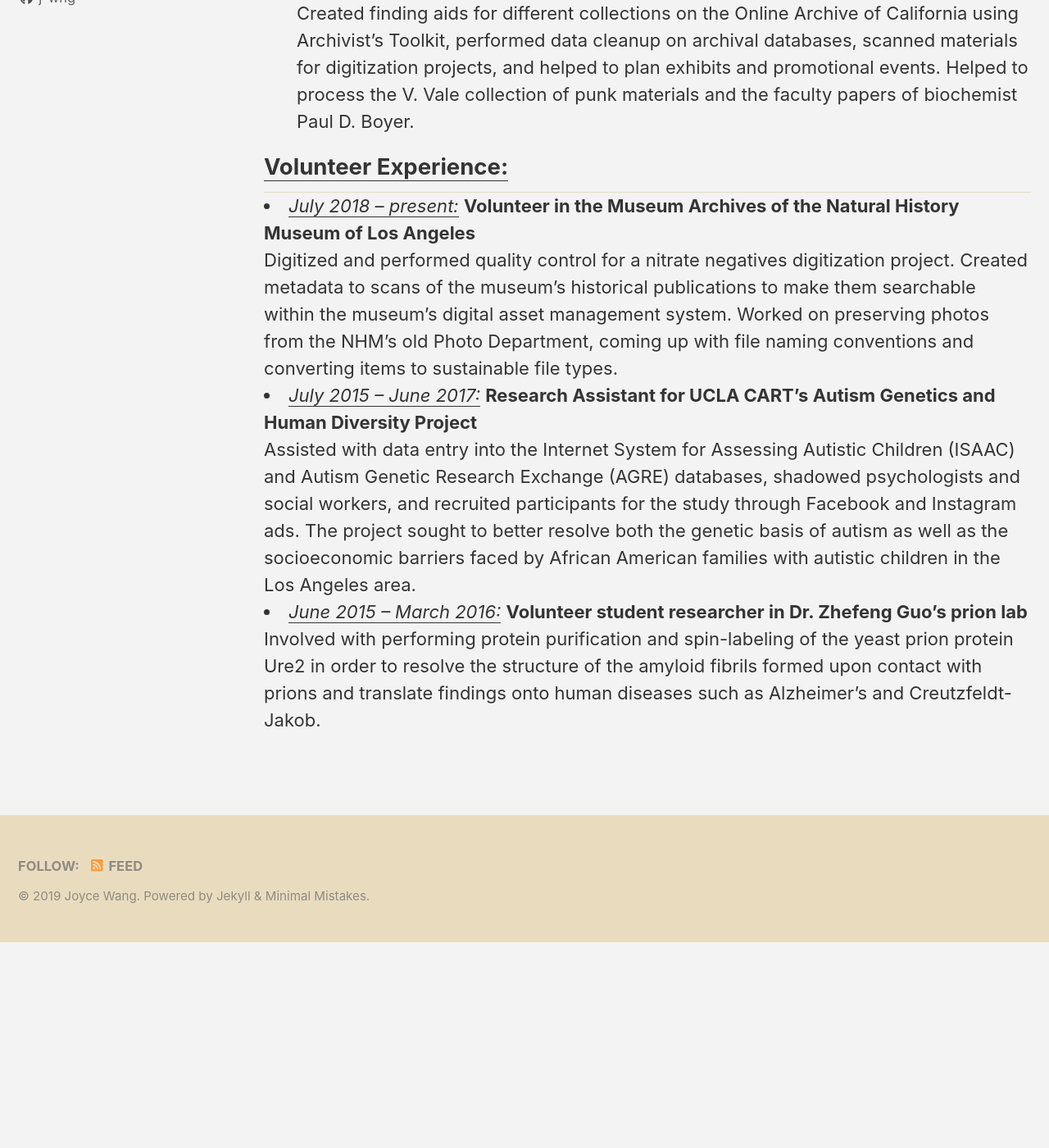
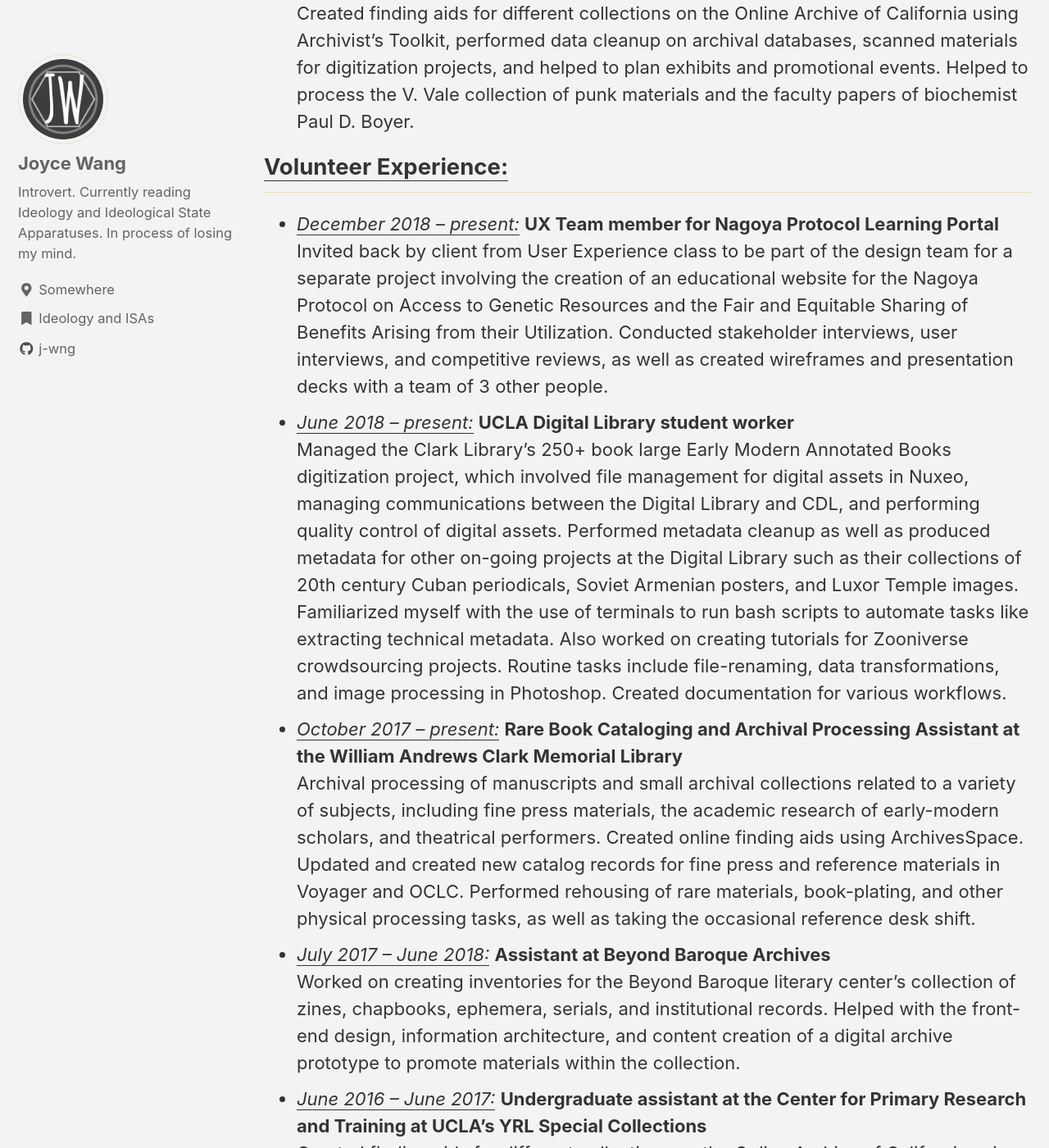
Before and after one commit to j-wng/portfolio, a Jekyll site: the page built from _pages/cv_courses.html, in a window 1280 px wide and 1400 px high, scrolled down 2094 px. Shown: the whole window at 82% size. Built offline with Jekyll 4.4.1, drawn with Linux system fonts in a browser that asks for light colours; cached includes are drawn as plain includes; nearby versions of some CDN libraries; before the commit the page ends 3243 px from its top, so only the background shows below that; some of the changed text lies outside the part shown.

Commit message:
Update cv_courses.html

```diff
--- a/_pages/cv_courses.html
+++ b/_pages/cv_courses.html
@@ -113,6 +113,25 @@
 
 <h2><u>Volunteer Experience:</u></h2>
 
+<ul>
+  <li><u><i>December 2018 – present:</u></i> <b>UX Team member for Nagoya Protocol Learning Portal</b><br>
+    Invited back by client from User Experience class to be part of the design team for a separate 	project involving the creation of an educational website for the Nagoya Protocol on Access to 	Genetic Resources and the Fair and Equitable Sharing of Benefits Arising from their Utilization. 	Conducted stakeholder interviews, user interviews, and competitive reviews, as well as created 	wireframes and presentation decks with a team of 3 other people.
+  </li>
+  <li><u><i>June 2018 – present:</u></i> <b>UCLA Digital Library student worker</b><br>
+ Managed the Clark Library’s 250+ book large Early Modern Annotated Books digitization project, 	which involved file management for digital assets in Nuxeo, managing communications between 	the Digital Library and CDL, and performing quality control of digital assets. Performed metadata 	cleanup as well as produced metadata for other on-going projects at the Digital Library such as their 	collections of 20th century Cuban periodicals, Soviet Armenian posters, and Luxor Temple images. 	Familiarized myself with the use of terminals to run bash scripts to automate tasks like extracting 	technical metadata. Also worked on creating tutorials for Zooniverse crowdsourcing projects. 	Routine tasks include file-renaming, data transformations, and image processing in Photoshop. 	Created documentation for various workflows.
+  </li>
+  <li><u><i>October 2017 – present:</u></i> <b>Rare Book Cataloging and Archival Processing Assistant at the William Andrews Clark Memorial Library</b><br>
+  Archival processing of manuscripts and small archival collections related to a variety of subjects, 	including fine press materials, the academic research of early-modern scholars, and theatrical 	performers. Created online finding aids using ArchivesSpace. Updated and created new catalog 	records for fine press and reference materials in Voyager and OCLC. Performed rehousing of rare 	materials, book-plating, and other physical processing tasks, as well as taking the occasional 	reference desk shift.
+  </li>
+  <li><u><i>July 2017 – June 2018:</u></i> <b>Assistant at Beyond Baroque Archives</b> <br>
+  Worked on creating inventories for the Beyond Baroque literary center’s collection of zines, 	chapbooks, ephemera, serials, and institutional records. Helped with the front-end design, 	information architecture, and content creation of a digital archive prototype to promote materials 	within the collection.
+  </li>
+  <li><u><i>June 2016 – June 2017:</u></i> <b>Undergraduate assistant at the Center for Primary Research and Training at UCLA’s YRL Special Collections</b><br>
+  Created finding aids for different collections on the Online Archive of California using Archivist’s 	Toolkit, performed data cleanup on archival databases, scanned materials for digitization projects, 	and helped to plan exhibits and promotional events. Helped to process the V. Vale collection of 	punk materials and the faculty papers of biochemist Paul D. Boyer.
+  </li>
+</ul>
+
+
 <u1>
   <li><u><i>July 2018 – present:</i></u> <b>Volunteer in the Museum Archives of the Natural History Museum of Los Angeles</b><br>
   Digitized and performed quality control for a nitrate negatives digitization project. Created metadata 	to scans of the museum’s historical publications to make them searchable within the museum’s 	digital asset management system. Worked on preserving photos from the NHM’s old Photo 	Department, coming up with file naming conventions and converting items to sustainable file types.
```
